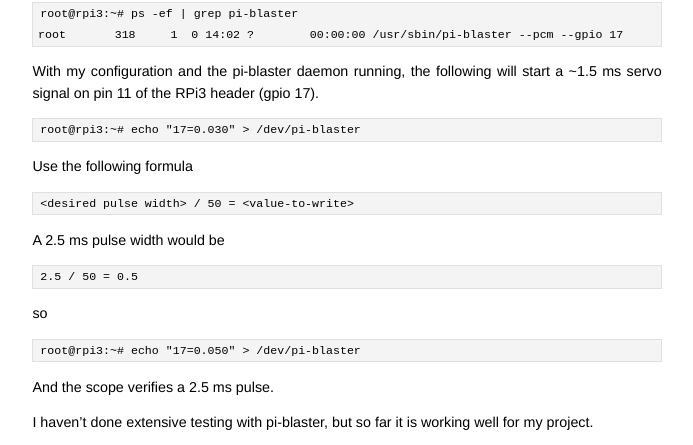
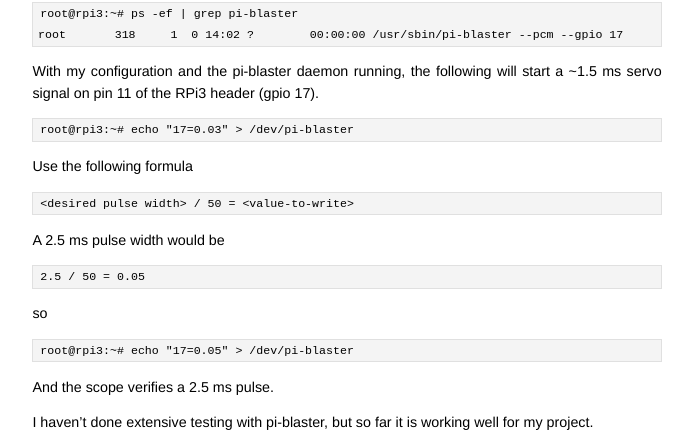
Before and after one commit to jumpnow/jumpnowtek-site, a Jekyll site: the page built from _posts/2016-08-11-Working-with-pi-blaster-on-the-RPi.md, in a window 1280 px wide and 900 px high, scrolled down 1756 px. Shown: the part 395-840 px from the top of the window, without its empty margins (293-986 px from the left). Built offline with Jekyll 4.4.1, drawn with Linux system fonts in a browser that asks for light colours; some of the changed text lies outside the part shown.

Commit message:
Fix math typo in pi blaster doc

```diff
--- a/_posts/2016-08-11-Working-with-pi-blaster-on-the-RPi.md
+++ b/_posts/2016-08-11-Working-with-pi-blaster-on-the-RPi.md
@@ -29,7 +29,7 @@ I changed the pulse period to 50 ms with the following patch
     +#define CYCLE_TIME_US          50000
     +#define SAMPLE_US              50
      #define NUM_SAMPLES            (CYCLE_TIME_US/SAMPLE_US)
-     #define NUM_CBS                        (NUM_SAMPLES*2)
+     #define NUM_CBS                (NUM_SAMPLES*2)
 
 
 Confirming the bug described here [Limits on CYCLE\_TIME\_US vs. SAMPLE\_US][limits-post], I needed to keep the **SAMPLE\_US** at a value where **NUM\_SAMPLES** stays at 1000.
@@ -109,7 +109,7 @@ And to make sure your args made it, check the command line
 
 With my configuration and the pi-blaster daemon running, the following will start a ~1.5 ms servo signal on pin 11 of the RPi3 header (gpio 17).
 
-    root@rpi3:~# echo "17=0.030" > /dev/pi-blaster
+    root@rpi3:~# echo "17=0.03" > /dev/pi-blaster
 
 Use the following formula
 
@@ -117,11 +117,11 @@ Use the following formula
 
 A 2.5 ms pulse width would be
 
-    2.5 / 50 = 0.5
+    2.5 / 50 = 0.05
 
 so
 
-    root@rpi3:~# echo "17=0.050" > /dev/pi-blaster
+    root@rpi3:~# echo "17=0.05" > /dev/pi-blaster
 
 
 And the scope verifies a 2.5 ms pulse.
```
Also changed, not shown: other parts of _posts/2016-08-11-Working-with-pi-blaster-on-the-RPi.md (+1 -1 lines).
